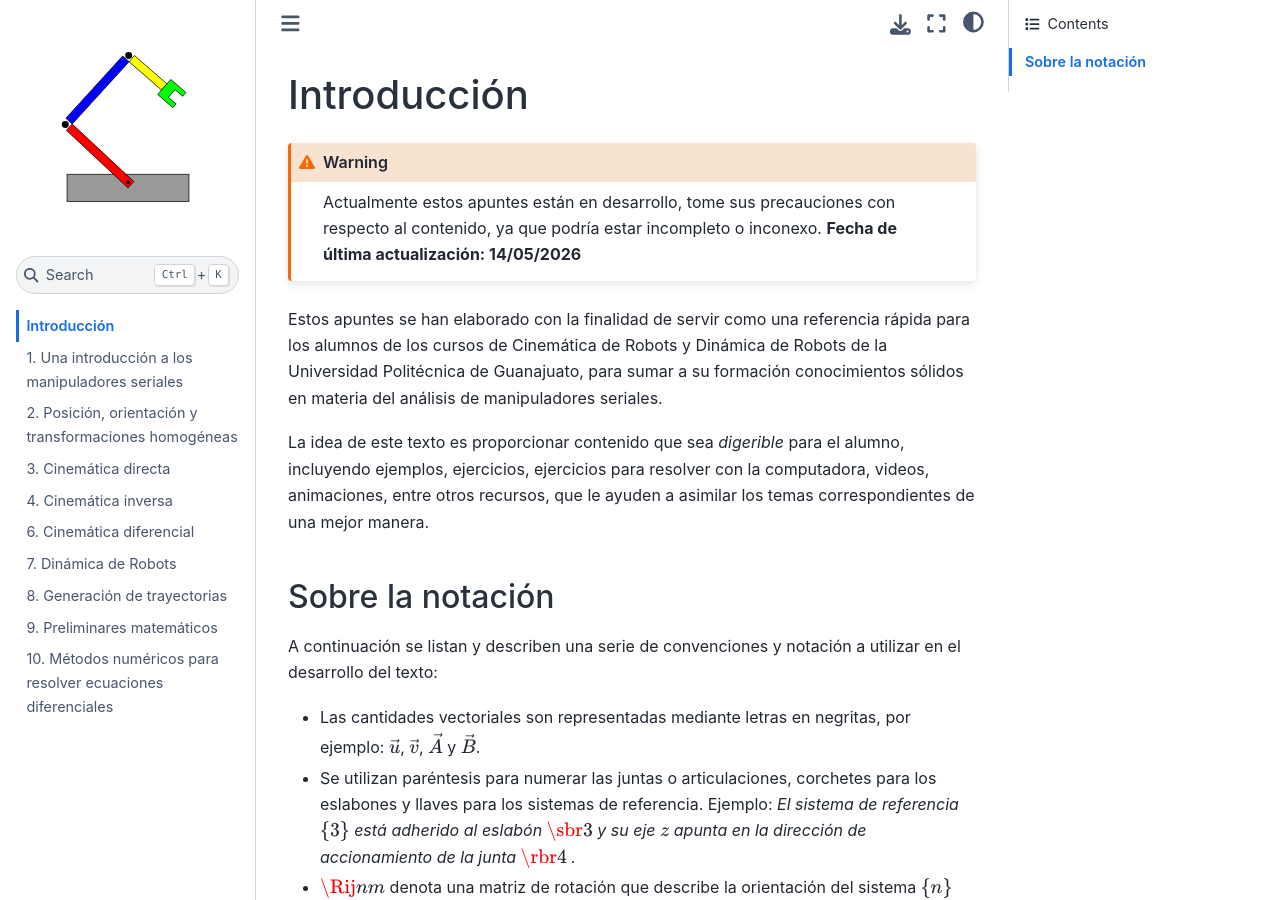
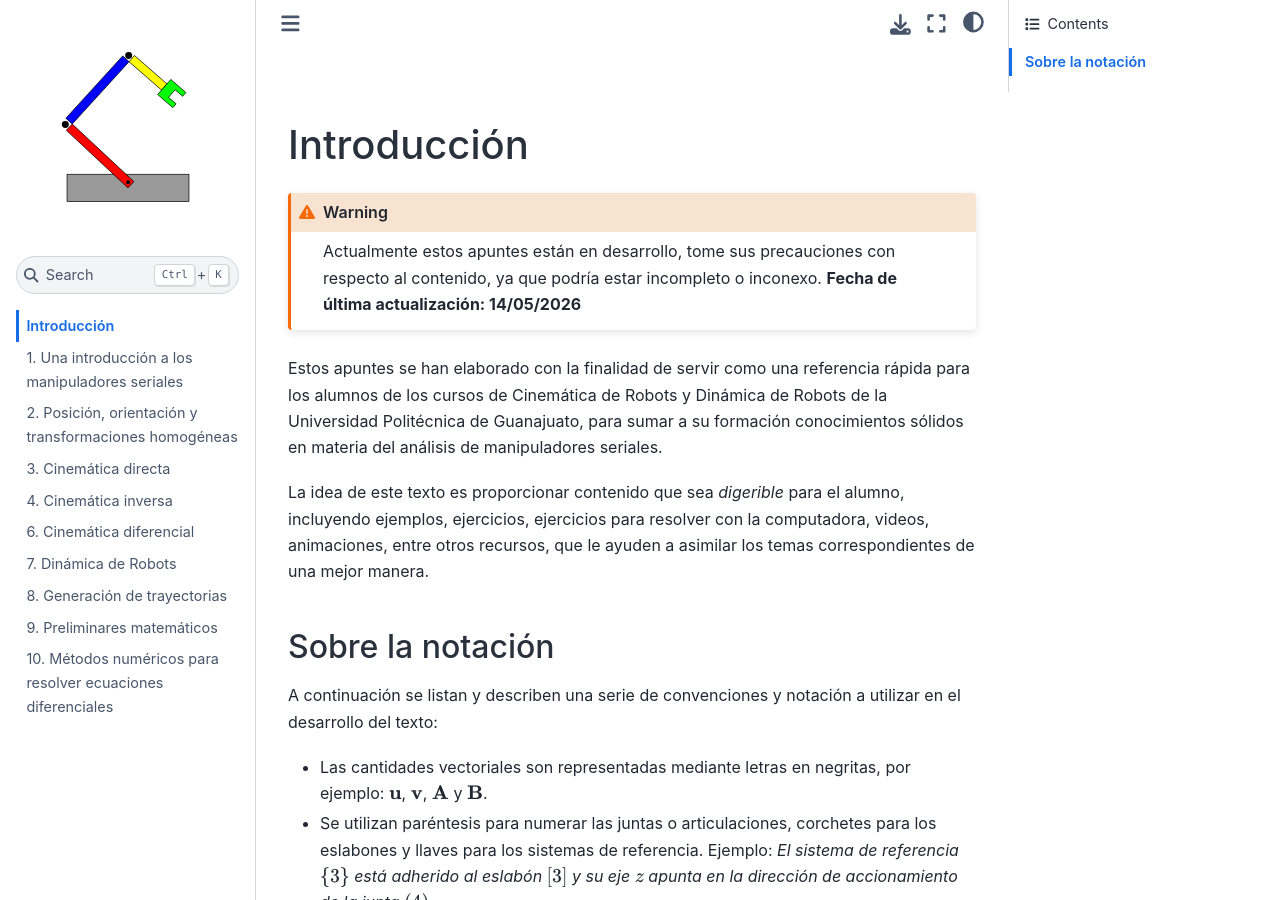
Before and after one commit to JorgeDeLosSantos/apuntes-robotica, a Jupyter Book: the page built from intro.md, in a window 1280 px wide and 900 px high. Built offline with Jupyter Book 1.0.4 settings and Sphinx 7.4.7 and the Sphinx Book theme 1.1.4, drawn with Linux system fonts in a browser that asks for light colours; comment, search, counter and statistics services are not loaded.

Commit message:
revert(jb2): preserve math parsing in intro.md pending scoped macro cleanup

````diff
--- a/intro.md
+++ b/intro.md
@@ -1,3 +1,17 @@
+$$
+\renewcommand{\vec}[1]{\boldsymbol{\mathbf{#1}}}
+\newcommand{\framei}[1]{ \{#1\} }
+% Paréntesis y llaves
+\newcommand{\rbr}[1]{ \left( #1 \right) }
+\newcommand{\sbr}[1]{ \left[ #1 \right] }
+\newcommand{\cbr}[1]{ \left\{ #1 \right\} }
+\newcommand{\W}{\boldsymbol{\omega}}
+% transformaciones
+\newcommand{\Tij}[2]{T_{#1}^{#2}}
+\newcommand{\Rij}[2]{R_{#1}^{#2}}
+\renewcommand{\veci}[2]{\boldsymbol{\mathbf{r}}_{#1}^{#2}}
+$$
+
 # Introducción
 
 ```{warning}
````
